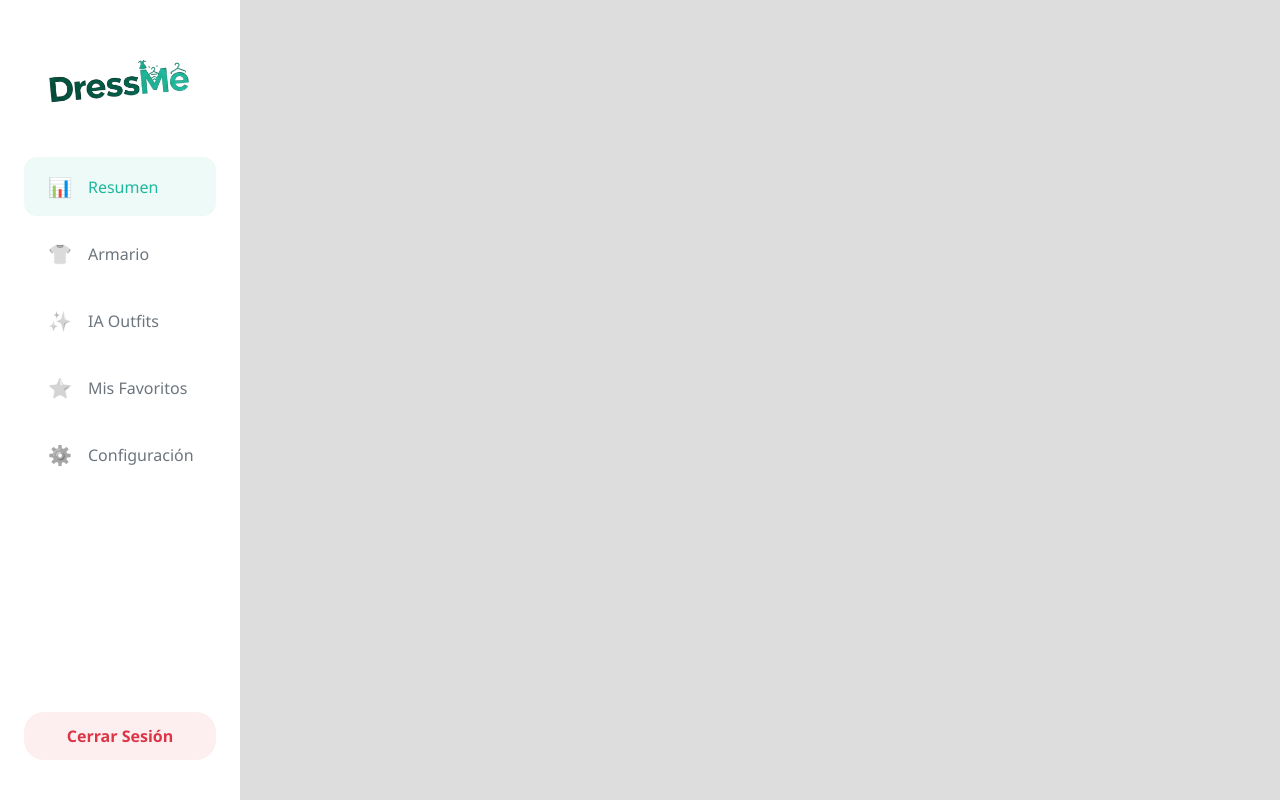
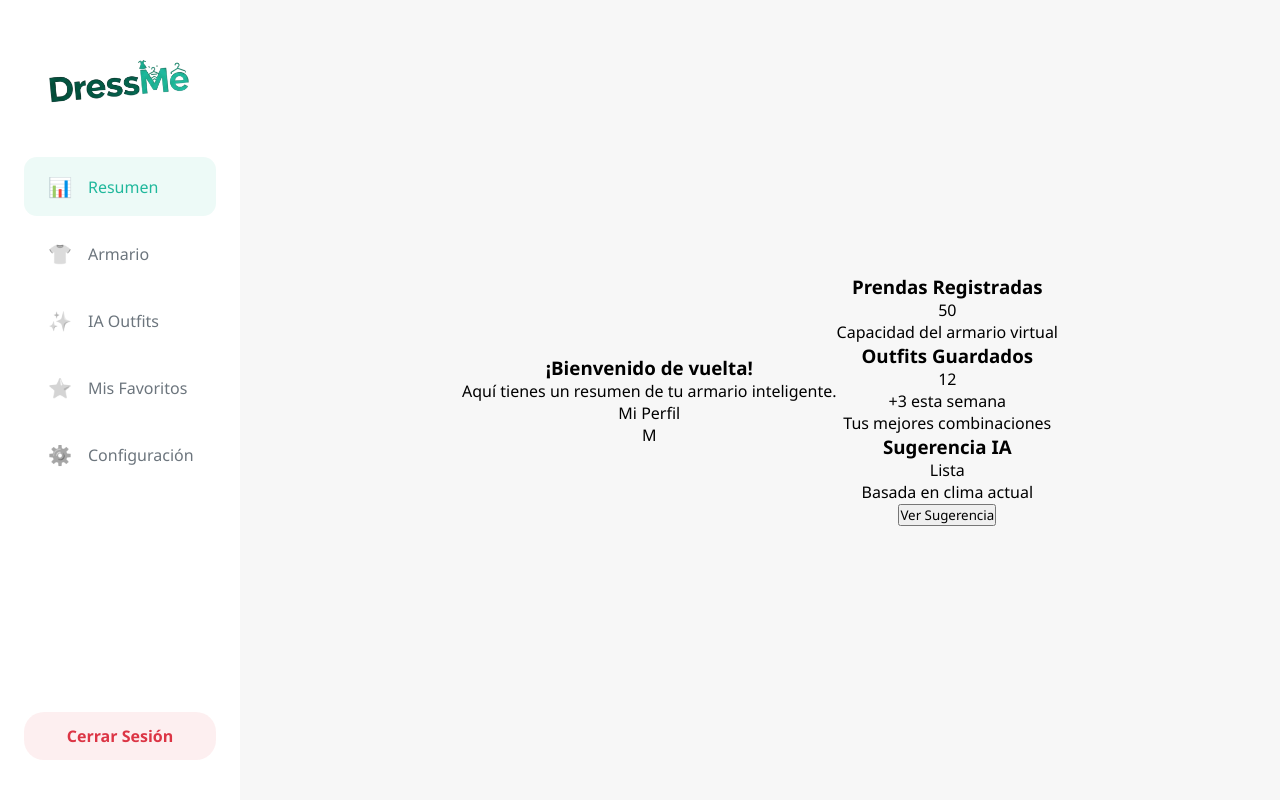
Before and after one commit to IES-Almunia-25-26-PIDAW/DressMe-AaronNeupaver, a Django app: page /dashboard/ in a window 1280 px wide. Run offline with Django 5.2, Linux system fonts and the light colour scheme.

Commit message:
dasboard vuerpo v1

```diff
--- a/inicio/static/css/styles.css
+++ b/inicio/static/css/styles.css
@@ -9,7 +9,7 @@
     --1: #ffffff;
     --2: #20b89c;
     --3: #000000;
-    --4: #dddddd;
+    --4: #f7f7f7;
     --5: rgba(32, 184, 156, 0.08);
     --6: #6c757d;
     --7: #dc3545;
--- a/inicio/templates/dashboard.html
+++ b/inicio/templates/dashboard.html
@@ -48,6 +48,46 @@
 
     </header>
 
+    <main class="cuerpo-principal">
+        <section class="">
+            <article>
+                <h1 class="">¡Bienvenido de vuelta!</h1>
+                <p class="">Aquí tienes un resumen de tu armario inteligente.</p>
+            </article>
+
+            <article class="">
+                <p class="">Mi Perfil</p>
+                <p class="">M</p>
+            </article>
+        </section>
+
+        <section class="">
+            <article class="">
+
+                <h3 class="">Prendas Registradas</h3>
+                <p class="">50</p>
+                <p class=""></p>
+                <p class="">Capacidad del armario virtual</p>
+            </article>
+
+            <article class="">
+                <h3 class="">Outfits Guardados</h3>
+                <p class="">12</p>
+                <p class="">+3 esta semana</p>
+                <p class="">Tus mejores combinaciones</p>
+            </article>
+
+            <article class="">
+                <h3 class="">Sugerencia IA</h3>
+                <p class="">Lista</p>
+                <p class="">Basada en clima actual</p>
+                <button class="">Ver Sugerencia</button>
+            </article>
+        </section>
+
+
+    </main>
+
 
 
 </body>
```
